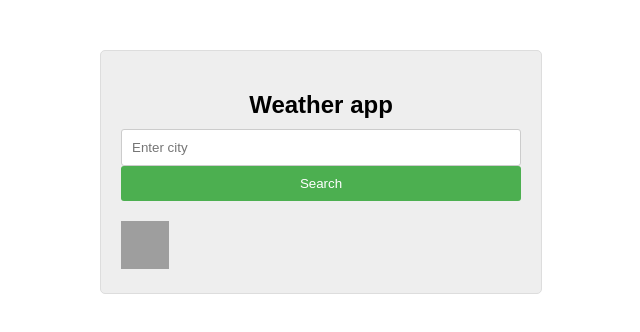
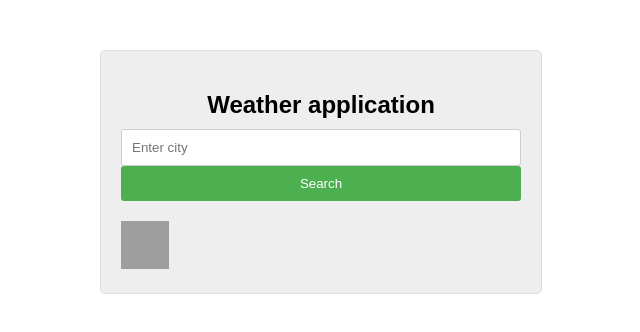
Before and after one commit to R-s-rawat/weather-app, a website: page index.html in a window 1280 px wide. Shown: the whole page, without its empty margins (319-959 px from the left). Drawn offline with Linux system fonts and the light colour scheme; grey boxes are pictures that could not be loaded.

Commit message:
Update index.html

```diff
--- a/index.html
+++ b/index.html
@@ -2,13 +2,13 @@
 <html>
 
 <head>
-    <title>Weather Appl</title>
+    <title>Weather Application</title>
     <link rel="stylesheet" href="styles.css">
 </head>
 <body>
 
     <div class="container">
-        <h2>Weather app</h2>
+        <h2>Weather application</h2>
         <input type="text" id="city-input" placeholder="Enter city">
 
         <button id="search-button">Search</button>
@@ -17,7 +17,7 @@
             <h2 id="city"></h2>
             <p id="temperature"></p>
             <p id="description"></p>
-            <!-- <img id="weather-icon" src="" alt="Weather Icon"> -->
+            <!-- <img id="weather-icon" src="" alt="Weather Icon image"> -->
             <img width="48" height="48" src="https://img.icons8.com/ink/48/thermometer.png" alt="thermometer"/>
         </div>
     </div>
```
